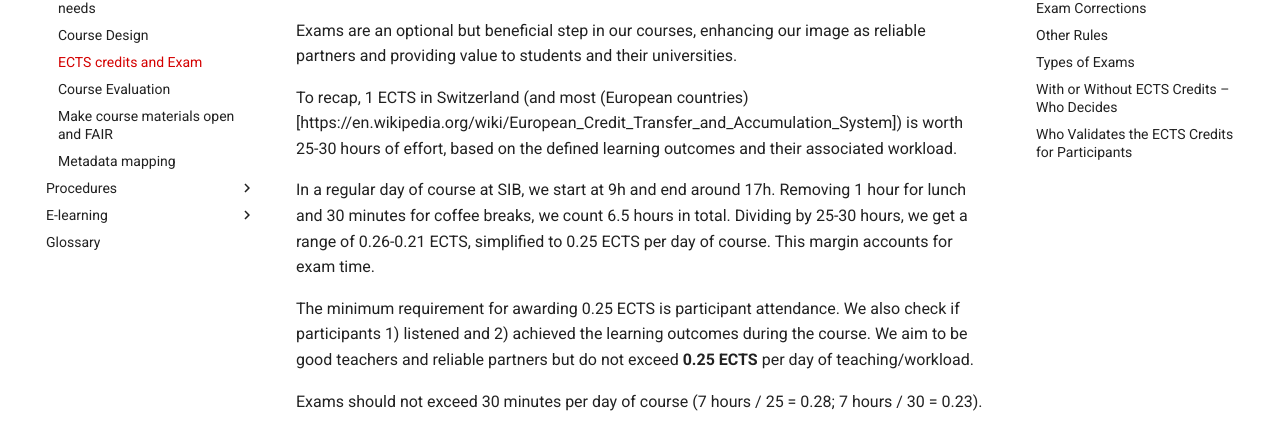
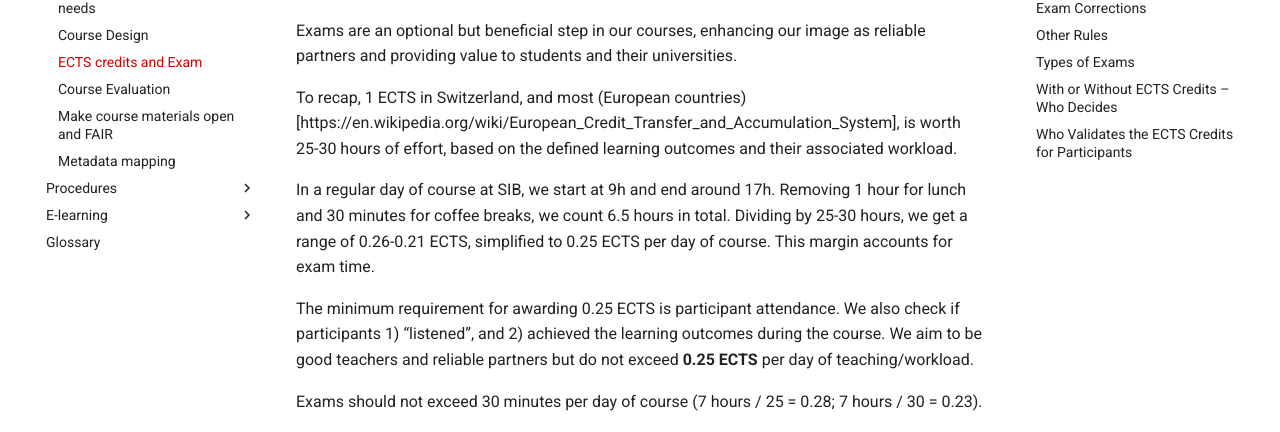
Before and after one commit to sib-swiss/training-cookbook, an MkDocs documentation site: the page built from docs/topic/ECTS_exam.md, in a window 1280 px wide and 900 px high, scrolled down 572 px. Shown: the part 172-604 px from the top of the window. Built offline with MkDocs 1.6.1 and Material for MkDocs 9.7.7, drawn with Linux system fonts in a browser that asks for light colours; comment, search, counter and statistics services are not loaded.

```diff
--- a/docs/topic/ECTS_exam.md
+++ b/docs/topic/ECTS_exam.md
@@ -15,11 +15,11 @@ Without an evaluation or assessment, SIB awards a certificate of attendance indi
 
 Exams are an optional but beneficial step in our courses, enhancing our image as reliable partners and providing value to students and their universities.
 
-To recap, 1 ECTS in Switzerland (and most (European countries)[https://en.wikipedia.org/wiki/European_Credit_Transfer_and_Accumulation_System]) is worth 25-30 hours of effort, based on the defined learning outcomes and their associated workload.
+To recap, 1 ECTS in Switzerland, and most (European countries)[https://en.wikipedia.org/wiki/European_Credit_Transfer_and_Accumulation_System], is worth 25-30 hours of effort, based on the defined learning outcomes and their associated workload.
 
 In a regular day of course at SIB, we start at 9h and end around 17h. Removing 1 hour for lunch and 30 minutes for coffee breaks, we count 6.5 hours in total. Dividing by 25-30 hours, we get a range of 0.26-0.21 ECTS, simplified to 0.25 ECTS per day of course. This margin accounts for exam time.
 
-The minimum requirement for awarding 0.25 ECTS is participant attendance. We also check if participants 1) listened and 2) achieved the learning outcomes during the course. We aim to be good teachers and reliable partners but do not exceed **0.25 ECTS** per day of teaching/workload.
+The minimum requirement for awarding 0.25 ECTS is participant attendance. We also check if participants 1) "listened", and 2) achieved the learning outcomes during the course. We aim to be good teachers and reliable partners but do not exceed **0.25 ECTS** per day of teaching/workload.
 
 Exams should not exceed 30 minutes per day of course (7 hours / 25 = 0.28; 7 hours / 30 = 0.23).
 
```
